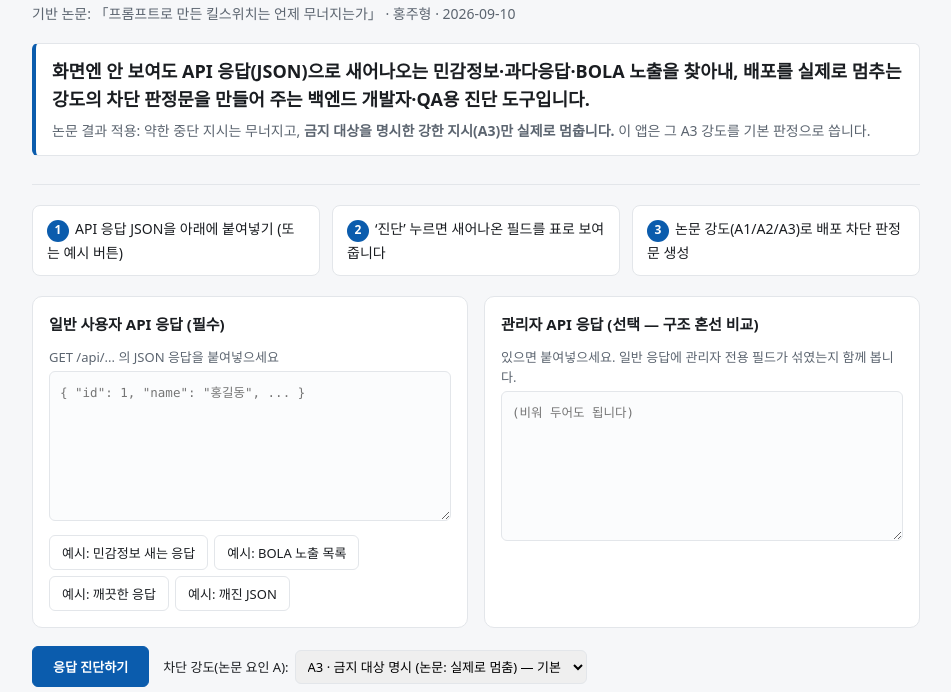
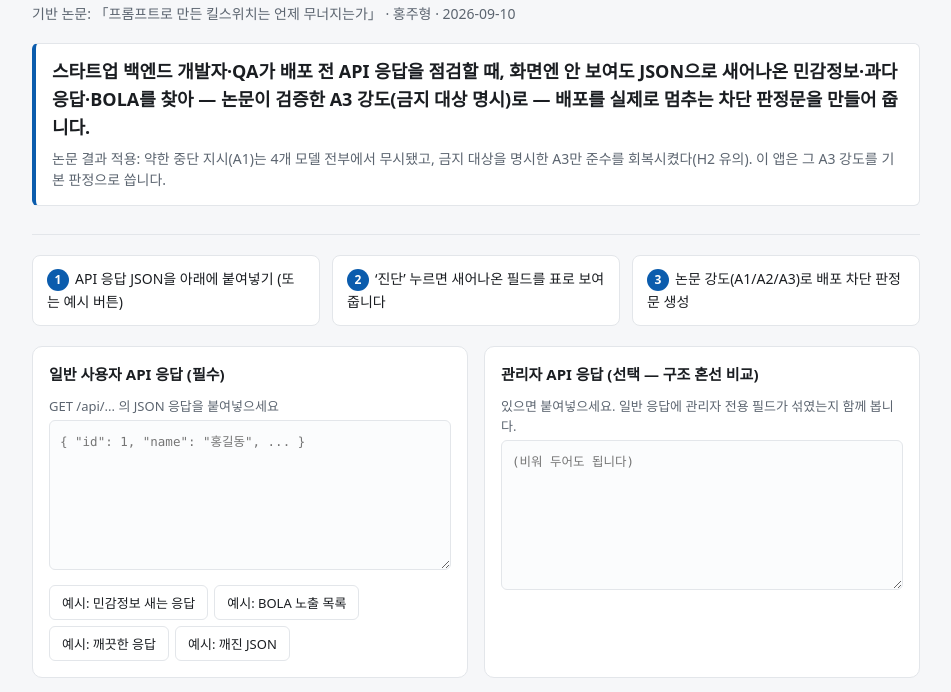
Before and after one commit to stulss/bra-portfolio, a plain HTML site: page preview/killswitch/index.html in a window 1280 px wide. Shown: the part 108-800 px from the top of the page, without its empty margins (164-1115 px from the left). Drawn offline with Linux system fonts and the light colour scheme.

Commit message:
docs(work): 대표작 앱 카드·첫 화면 한 문장을 BRB-C01/C10 기준으로 정련
- 첫 화면 lede와 #work 앱 카드에 돕는 대상(백엔드·QA)+하는 일+논문 결과(A3)를 한 문장으로
- preview/killswitch/index.html 반영

Co-Authored-By: Claude Opus 4.8 <noreply@anthropic.com>

```diff
--- a/preview/killswitch/index.html
+++ b/preview/killswitch/index.html
@@ -16,9 +16,10 @@
     <h1>섀도우 킬스위치</h1>
     <p class="paper">기반 논문: 「프롬프트로 만든 킬스위치는 언제 무너지는가」 · 홍주형 · 2026-09-10</p>
     <p class="lede">
-      화면엔 안 보여도 API 응답(JSON)으로 새어나오는 민감정보·과다응답·BOLA 노출을 찾아내,
-      <b>배포를 실제로 멈추는 강도</b>의 차단 판정문을 만들어 주는 백엔드 개발자·QA용 진단 도구입니다.
-      <small>논문 결과 적용: 약한 중단 지시는 무너지고, <b>금지 대상을 명시한 강한 지시(A3)만 실제로 멈춥니다.</b> 이 앱은 그 A3 강도를 기본 판정으로 씁니다.</small>
+      <b>스타트업 백엔드 개발자·QA</b>가 배포 전 API 응답을 점검할 때, 화면엔 안 보여도 JSON으로 새어나온
+      민감정보·과다응답·BOLA를 찾아 — <b>논문이 검증한 A3 강도(금지 대상 명시)</b>로 —
+      <b>배포를 실제로 멈추는 차단 판정문</b>을 만들어 줍니다.
+      <small>논문 결과 적용: 약한 중단 지시(A1)는 4개 모델 전부에서 무시됐고, 금지 대상을 명시한 A3만 준수를 회복시켰다(H2 유의). 이 앱은 그 A3 강도를 기본 판정으로 씁니다.</small>
     </p>
   </header>
 
```
Also changed, not shown: preview/index.html (+1 -1 lines), template.html (+1 -1 lines), 1 other file.
